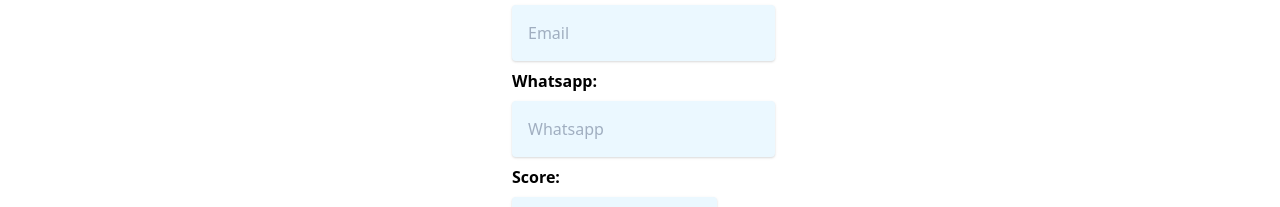
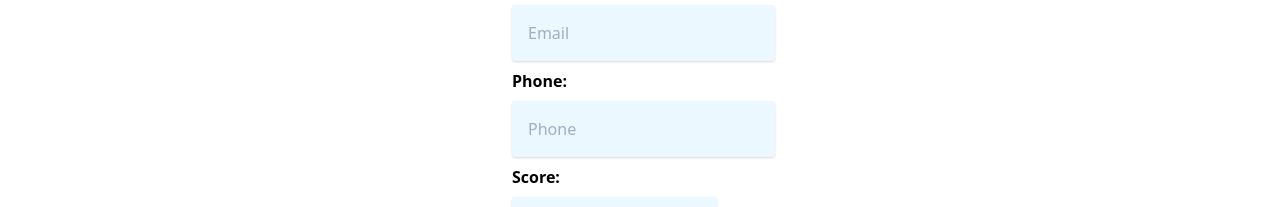
Before and after one commit to patriciacvcosta/Palpite-Box, a Next.js app: page /reviews in a window 1280 px wide. Shown: the part 495-702 px from the top of the page. Built offline with nearby package versions, Linux system fonts and the light colour scheme.

Commit message:
protuguese-english translation

```diff
--- a/pages/api/save.js
+++ b/pages/api/save.js
@@ -19,7 +19,7 @@ export default async (req, res) => {
         await doc.loadInfo()
         const sheet = doc.sheetsByIndex[1]
 
-        // Infos needed on google sheet: Nome	Email	Whatsapp	Cupom	Promo
+        // Infos needed on google sheet: Nome	Email	Phone	Cupom	Promo
         const data = JSON.parse(req.body)
 
         const configSheet = doc.sheetsByIndex[2]
@@ -39,12 +39,13 @@ export default async (req, res) => {
         await sheet.addRow({
             Name: data.Name,
             Email: data.Email,
-            Whatsapp: data.Whatsapp,
+            Phone: data.Phone,
             Score: parseInt(data.Score),
-            'Data Preenchimento': moment().format('DD/MM/YYYY, HH:mm:ss'),
+            'Review Date': moment().format('DD/MM/YYYY, HH:mm:ss'),
             Coupon,
             Promo
         })
+
         res.end(JSON.stringify({
             showCoupon: Coupon !== '',
             Coupon,
@@ -54,8 +55,5 @@ export default async (req, res) => {
     catch (err) {
         console.log(err)
         res.end('error')
-
     }
-
-
 }
--- a/pages/reviews.js
+++ b/pages/reviews.js
@@ -5,7 +5,7 @@ const Review = () => {
     const [form, setForm] = useState({
         Name: '',
         Email: '',
-        Whatsapp: '',
+        Phone: '',
         Score: 0
     })
 
@@ -56,9 +56,9 @@ const Review = () => {
                     <label className='font-bold'>Email:</label>
                     <input type='text' className='p-4 block shadow bg-blue-100 my-2 rounded' placeholder='Email'
                         onChange={onChange} name='Email' value={form.Email} />
-                    <label className='font-bold'>Whatsapp:</label>
-                    <input type='text' className='p-4 block shadow bg-blue-100 my-2 rounded' placeholder='Whatsapp'
-                        onChange={onChange} name='Whatsapp' value={form.Whatsapp} />
+                    <label className='font-bold'>Phone:</label>
+                    <input type='text' className='p-4 block shadow bg-blue-100 my-2 rounded' placeholder='Phone'
+                        onChange={onChange} name='Phone' value={form.Phone} />
                     <label className='font-bold'>Score:</label>
 
                     <div className='flex p-3 w-4/5 shadow bg-blue-100 my-2 rounded'>
```
